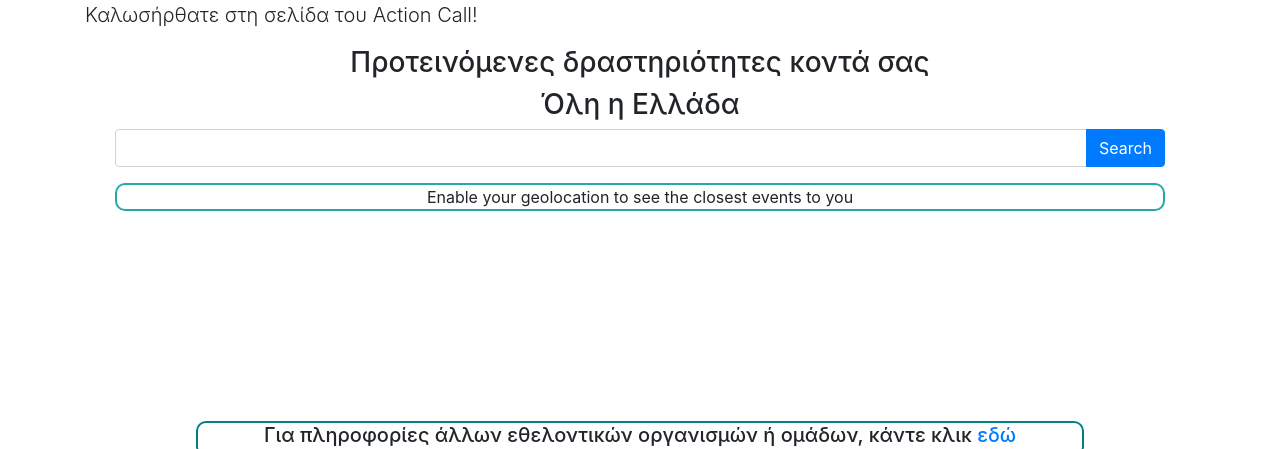
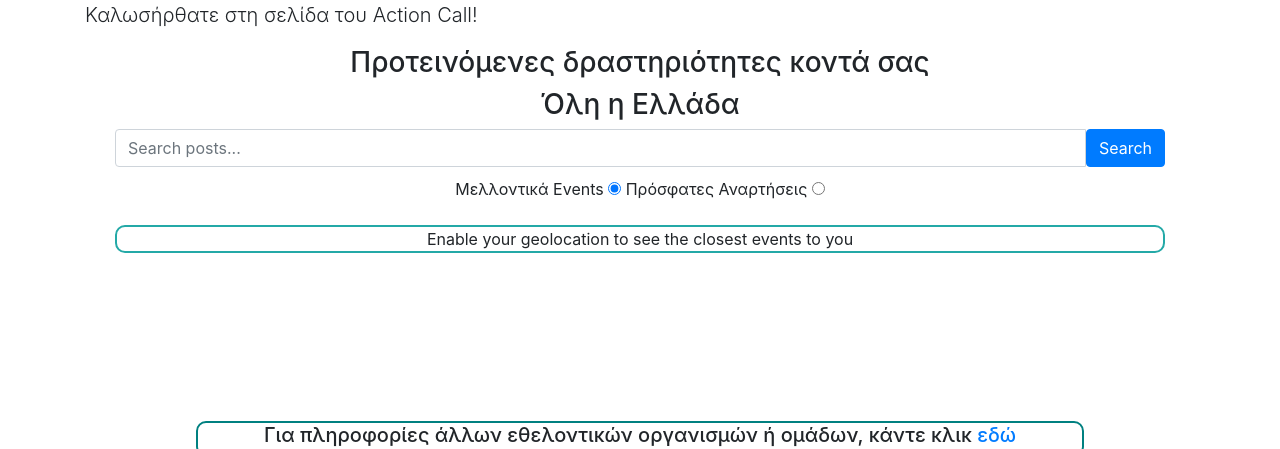
Before and after one commit to amoavinis/pspi2020, a PHP site: page /ActionCall/ in a window 1280 px wide. Shown: the part 146-595 px from the top of the page. Run offline with PHP 8.4, Linux system fonts and the light colour scheme.

Commit message:
bugfixed a page, added functional search utilities on index.php

```diff
--- a/config1.php
+++ b/config1.php
@@ -2,7 +2,7 @@
    $dbserver = "localhost:3306";
    $dbusername = "root";
    $dbpass = "";
-   $db = "actioncalldb";
+   $db = "organizations";
 
    $conn = mysqli_connect($dbserver, $dbusername, $dbpass, $db) or die("Connect failed: %s\n". $conn -> error);
 
--- a/index.php
+++ b/index.php
@@ -133,13 +133,16 @@ if (isset($_COOKIE["ActionCallUser"]) && isset($_COOKIE["ActionCallUserEmail"])
                 <div class="container">
                     <div class="row">
                         <div class="col-12">
-                            <form class="search-form">
+                            <form action = "Actioncall_forum.php" method = "get" class="search-form">
                                 <div class="input-group">
-                                    <input id="input-1" class="form-control" type="text" aria-describedby="search-btn">
-                                    <label for="input-1" class="sr-only">Search</label>
-                                    <div class="input-group-append">
-                                        <button id="search-btn" class="btn btn-primary">Search</button>
-                                    </div>
+                                    <input class="form-control" type="text" name="search" aria-describedby="search-btn" placeholder="Search posts...">
+                                    <input class="btn btn-primary" type = "submit" value = "Search">
+                                </div>
+                                <div class = "radiogroup" style="text-align: center;">
+                                    <label>Μελλοντικά Events</label>
+                                    <input type="radio" name="order" value="orderOne" checked />
+                                    <label>Πρόσφατες Αναρτήσεις</label>
+                                    <input type="radio" name="order" value="orderTwo"/>
                                 </div>
                             </form>
                             <!-- Forum-->
```
